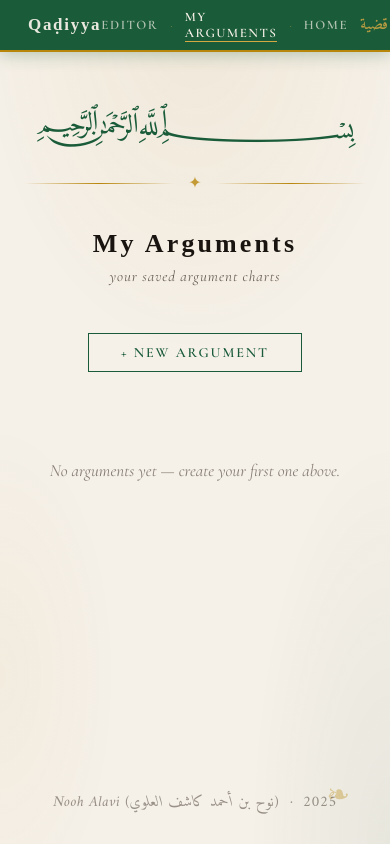
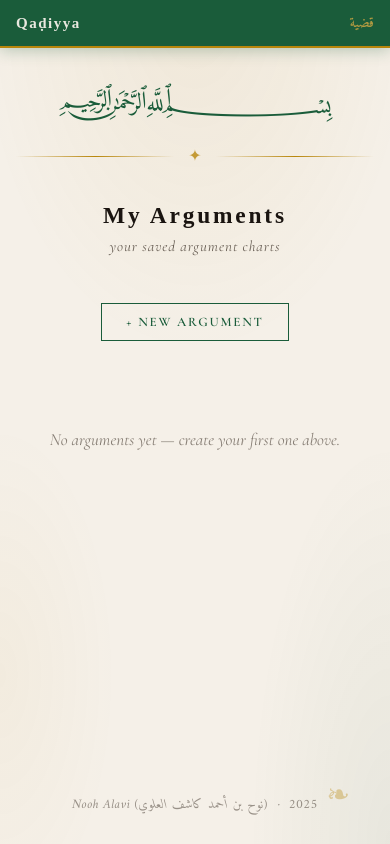
Before and after one commit to NoohAlavi/Qadiyya, a Flask app: page /arguments in a window 390 px wide. Run offline with Flask 3, Linux system fonts and the light colour scheme; some web fonts are replaced.

Commit message:
Made the app more mobile responsive

```diff
--- a/static/arguments.css
+++ b/static/arguments.css
@@ -542,3 +542,75 @@ body::after {
   border-color: rgba(184,134,11,0.3);
   background: rgba(184,134,11,0.05);
 }
+
+
+/* ══════════════════════════════════════
+   MOBILE RESPONSIVENESS (≤ 768px)
+══════════════════════════════════════ */
+@media (max-width: 768px) {
+
+  /* ── Navbar ── */
+  #top {
+    padding: 0 16px;
+    height: 48px;
+  }
+
+  #logo { font-size: 15px; }
+
+  #nav-links .nav-link,
+  #nav-links .nav-sep {
+    display: none;
+  }
+
+  #logo-arabic { font-size: 15px; }
+
+  /* ── Page layout ── */
+  .arguments-page {
+    padding: 80px 16px 100px;
+  }
+
+  .args-basmala {
+    font-size: 24px;
+  }
+
+  .args-heading h1 {
+    font-size: clamp(20px, 6vw, 28px);
+  }
+
+  /* ── Project cards ── */
+  .project-card {
+    flex-direction: column;
+    align-items: flex-start;
+    gap: 12px;
+    padding: 16px;
+  }
+
+  .card-actions {
+    width: 100%;
+    justify-content: flex-end;
+  }
+
+  .card-title {
+    font-size: 16px;
+  }
+
+  /* ── New argument button ── */
+  .args-new-btn button {
+    padding: 10px 24px;
+    font-size: 13px;
+  }
+
+  /* ── Modal ── */
+  .form-container {
+    padding: 28px 24px 20px;
+    width: 92vw;
+  }
+
+  /* ── Footer ── */
+  .home-credit {
+    font-size: 13px;
+    white-space: normal;
+    text-align: center;
+    width: 80%;
+  }
+}
```
Also changed, not shown: static/home.css (+69 -0 lines), static/index.css (+98 -0 lines).
